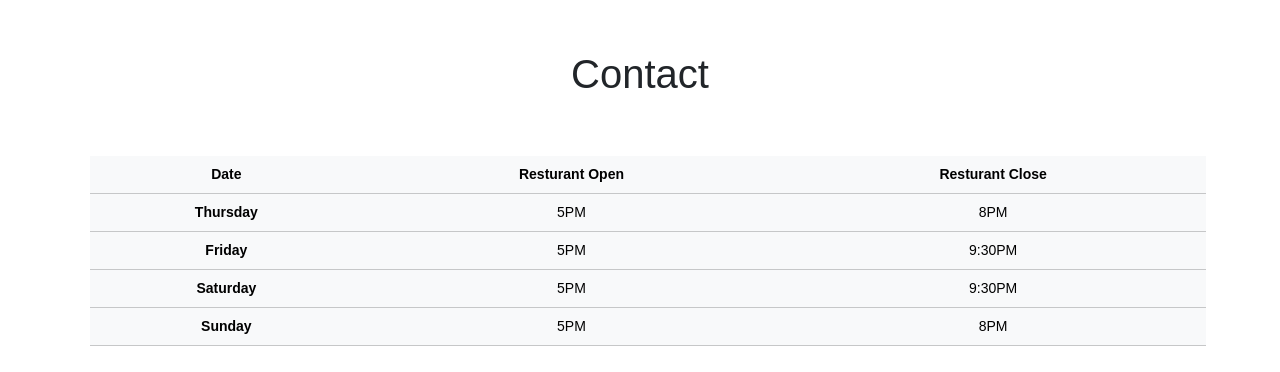
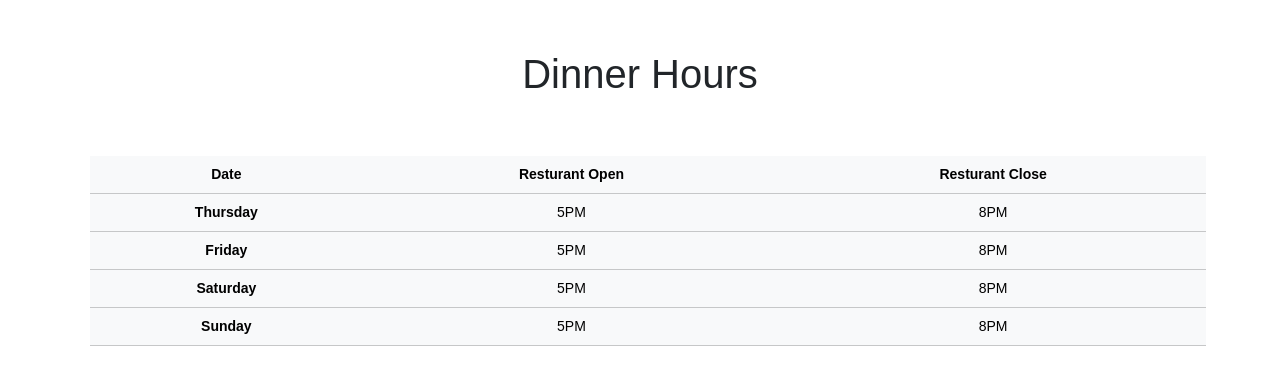
Before and after one commit to stevengrundner/Rachel, a website: page hours.html in a window 1280 px wide. Drawn offline with nearby package versions, Linux system fonts and the light colour scheme.

Commit message:
dinner page updates

```diff
--- a/contact.html
+++ b/hours.html
@@ -3,12 +3,12 @@
 <head>
     <meta charset="UTF-8">
     <meta name="viewport" content="width=device-width, initial-scale=1.0">
-    <title>Contact</title>
+    <title>Dinner Hours</title>
     <link rel="stylesheet" href="node_modules/bootstrap/dist/css/bootstrap.css">
     <link rel="stylesheet" href="styles.css">
 </head>
 <body>
-    <h1>Contact</h1>
+    <h1>Dinner Hours</h1>
 
 
 <div class="container">
@@ -34,13 +34,13 @@
           <tr>
             <th scope="row">Friday</th>
             <td>5PM</td>
-            <td>9:30PM</td>
+            <td>8PM</td>
           </tr>
 
           <tr>
             <th scope="row">Saturday</th>
             <td>5PM</td>
-            <td>9:30PM</td>
+            <td>8PM</td>
           </tr>
 
           <tr>
```
Also changed, not shown: dinner.html (+1 -1 lines), index.html (+1 -1 lines).
